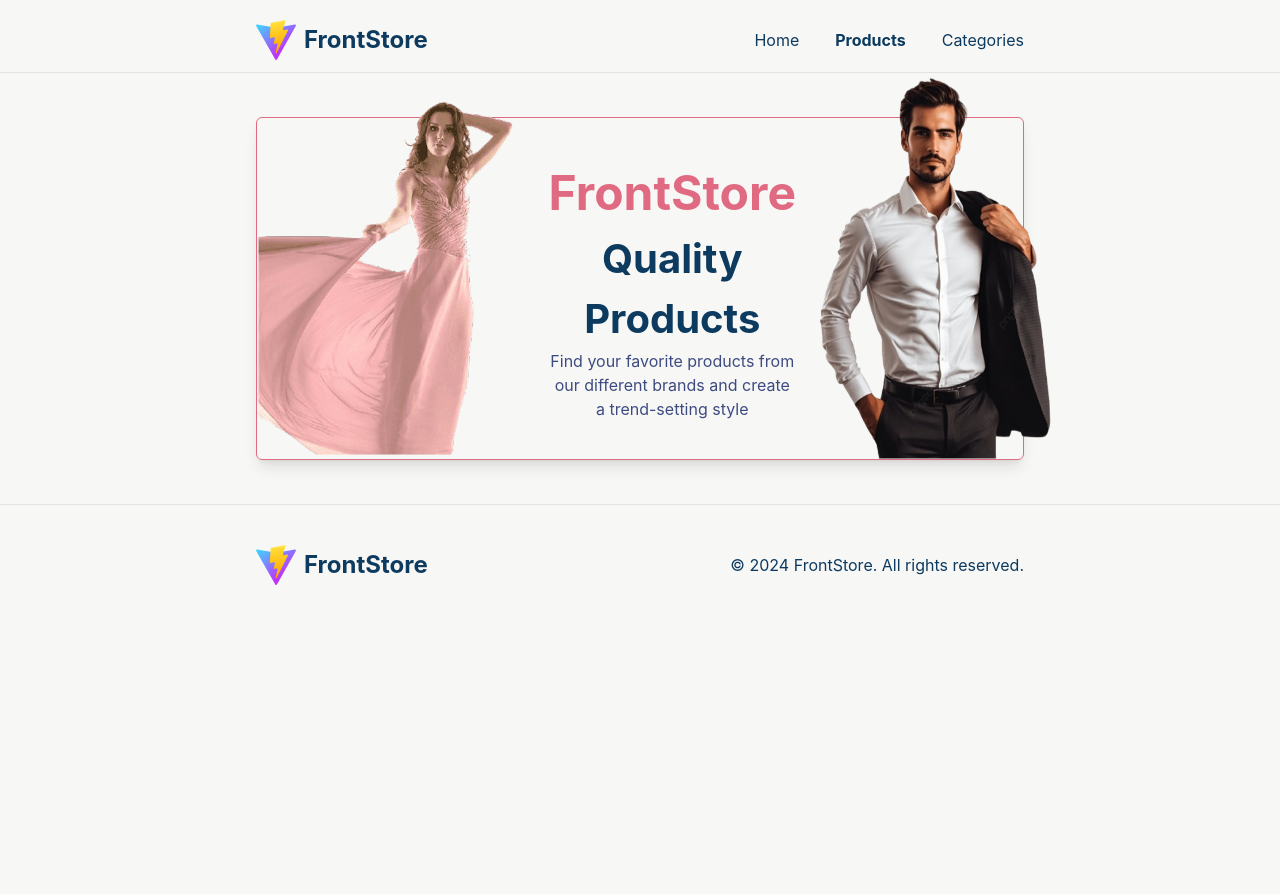
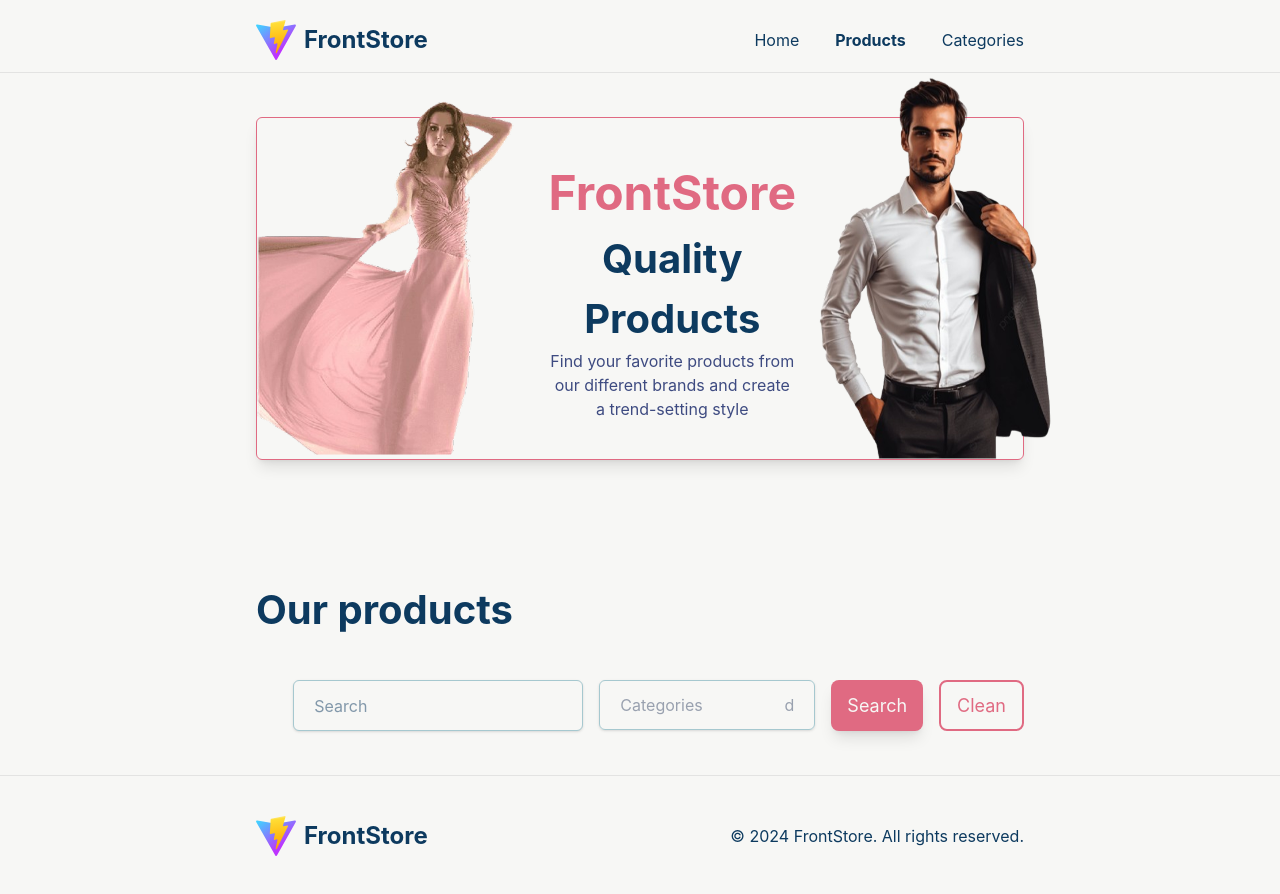
Before and after one commit to LuguiM/FrontStore, a React (Vite) app: page /FrontStore/products in a window 1280 px wide. Before the commit the page ends 800 px from the top, so only its background shows below. Built offline with nearby package versions, Linux system fonts and the light colour scheme.

Commit message:
Feat: Avance de producto seccion

```diff
--- a/src/pages/Products.jsx
+++ b/src/pages/Products.jsx
@@ -1,9 +1,10 @@
-import { Hero } from "../views/products"
+import { Hero, ProductSection } from "../views/products"
 
 export const Products = () => {
   return (
     <main>
       <Hero />
+      <ProductSection />
     </main>
   )
 }
--- a/src/views/categories/CategoryItems.jsx
+++ b/src/views/categories/CategoryItems.jsx
@@ -18,7 +18,7 @@ export const CategoryItems = () => {
       {
         categories.map((c, i) => (
           <CardCategory
-            key={c.i}
+            key={i}
             title={c.title}
             description={c.description}
             img={c.img}
--- /dev/null
+++ b/src/views/products/ProductSection.jsx
@@ -0,0 +1,22 @@
+import { useState } from "react";
+import { Input, Button, Select } from "../../components"
+
+export const ProductSection = () => {
+    const [selectedCategory, setSelectedCategory] = useState("");
+    return (
+        <section className="flex flex-col gap-10">
+            <h3 className="text-h4">Our products</h3>
+            <div className="flex flex-wrap gap-4 justify-end">
+                <Input type="text" placeholder="Search" />
+                <Select
+                    options={["All", "Category 1", "Category 2"]}
+                    placeholder="Categories"
+                    value={selectedCategory}
+                    onChange={(value) => console.log(value)}
+                />
+                <Button label="Search" />
+                <Button label="Clean" outlined />
+            </div>
+        </section>
+    )
+}
--- a/src/views/products/index.js
+++ b/src/views/products/index.js
@@ -1 +1,2 @@
 export * from "./Hero"
+export * from "./ProductSection"
```
